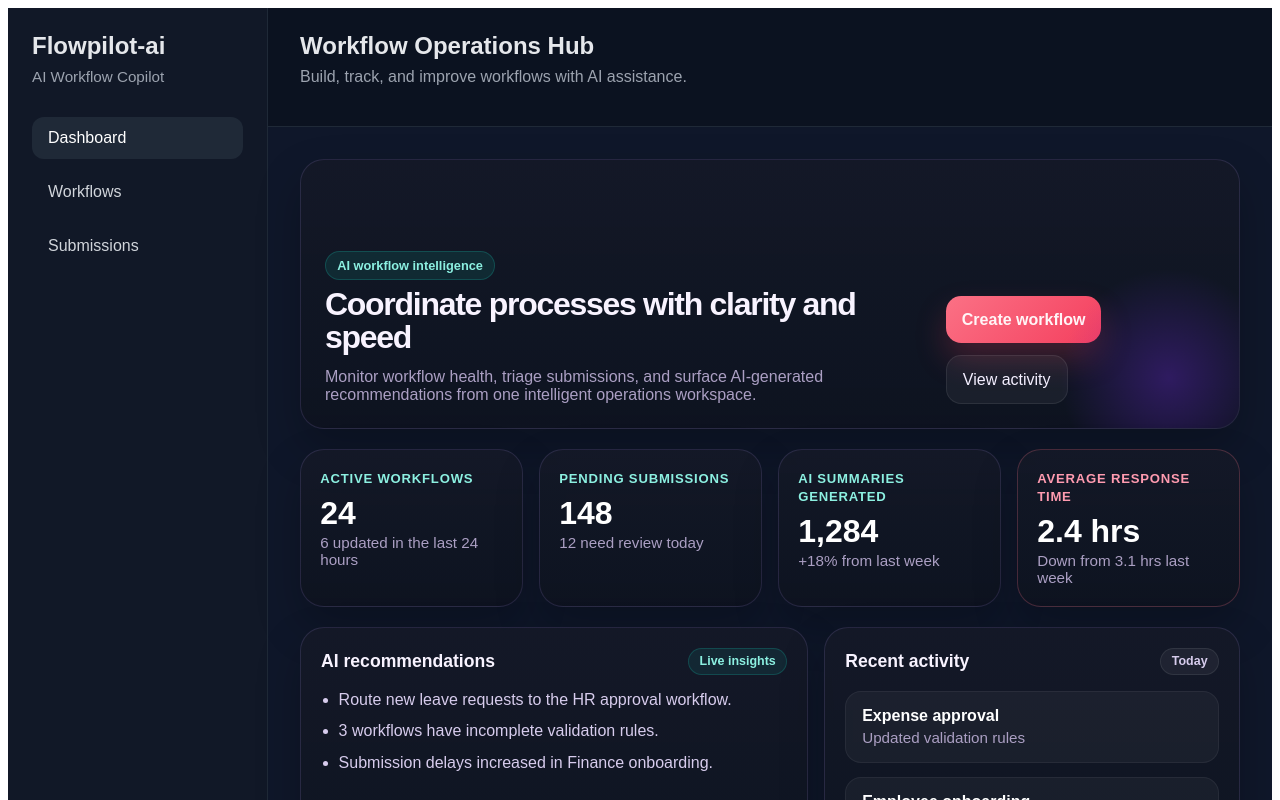
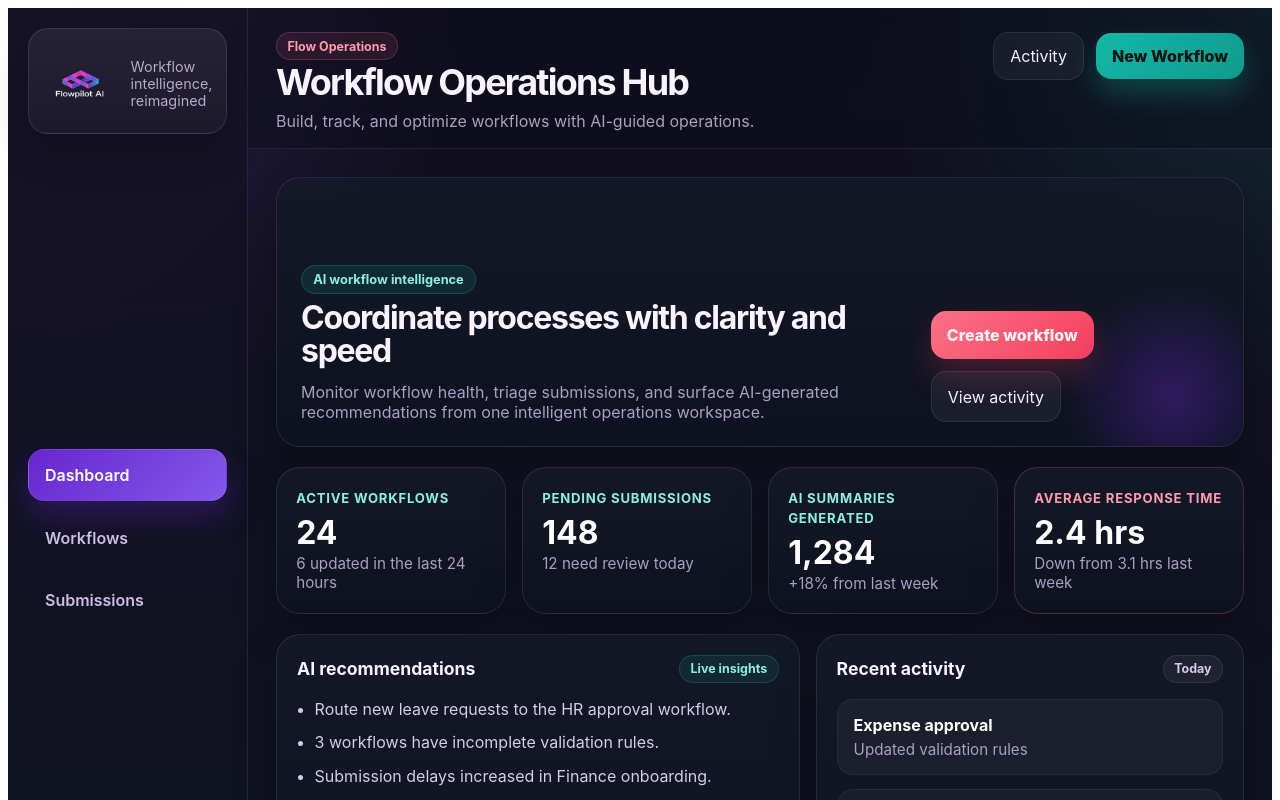
Before and after one commit to audreythando/flowpilot-ai, an Angular app in the folder client/: page /dashboard in a window 1280 px wide. Shown: the top 800 px of the page. Built offline with nearby package versions, Linux system fonts and the light colour scheme.

Commit message:
feat: (chore)logo setup

```diff
--- a/client/src/app/app.html
+++ b/client/src/app/app.html
@@ -1,8 +1,15 @@
 <div class="app-shell">
   <aside class="sidebar">
-    <div class="brand">
-      <h1>Flowpilot-ai</h1>
-      <p>AI Workflow Copilot</p>
+    <div class="brand-card">
+ <img
+  class="brand-logo"
+  src="/logo.png"
+  alt="Flowpilot AI logo"
+/>
+
+      <div class="brand-copy">
+        <p>Workflow intelligence, reimagined</p>
+      </div>
     </div>
 
     <nav class="nav-links">
@@ -10,12 +17,27 @@
       <a routerLink="/workflows" routerLinkActive="active">Workflows</a>
       <a routerLink="/submissions" routerLinkActive="active">Submissions</a>
     </nav>
+
+    <div class="sidebar-footer">
+      <div class="status-chip">
+        <span class="status-dot"></span>
+        AI copilots enabled
+      </div>
+    </div>
   </aside>
 
   <div class="main-content">
     <header class="topbar">
-      <h2>Workflow Operations Hub</h2>
-      <p>Build, track, and improve workflows with AI assistance.</p>
+      <div class="topbar-left">
+        <div class="topbar-label">Flow Operations</div>
+        <h2>Workflow Operations Hub</h2>
+        <p>Build, track, and optimize workflows with AI-guided operations.</p>
+      </div>
+
+      <div class="topbar-actions">
+        <button class="ghost-btn" type="button">Activity</button>
+        <button class="primary-btn" type="button">New Workflow</button>
+      </div>
     </header>
 
     <main class="page-content">
--- a/client/src/app/app.scss
+++ b/client/src/app/app.scss
@@ -1,79 +1,231 @@
 :host {
   display: block;
   min-height: 100vh;
-  color: #e5e7eb;
-  background: #0f172a;
-  font-family: Arial, Helvetica, sans-serif;
+  color: #f5f0ff;
+  font-family: Inter, Arial, Helvetica, sans-serif;
+  background:
+    radial-gradient(circle at top left, rgba(139, 92, 246, 0.22), transparent 28%),
+    radial-gradient(circle at top right, rgba(20, 184, 166, 0.14), transparent 25%),
+    linear-gradient(180deg, #120f1f 0%, #0e1320 100%);
+}
+
+* {
+  box-sizing: border-box;
+}
+
+button {
+  font: inherit;
 }
 
 .app-shell {
   display: grid;
-  grid-template-columns: 260px 1fr;
+  grid-template-columns: 240px 1fr;
   min-height: 100vh;
 }
 
 .sidebar {
-  background: #111827;
-  border-right: 1px solid #1f2937;
-  padding: 1.5rem;
+  display: flex;
+  flex-direction: column;
+  justify-content: space-between;
+  padding: 1.25rem;
+  background: linear-gradient(180deg, rgba(22, 18, 38, 0.95) 0%, rgba(14, 19, 32, 0.98) 100%);
+  border-right: 1px solid rgba(183, 153, 255, 0.12);
+  backdrop-filter: blur(18px);
 }
 
-.brand {
-  margin-bottom: 2rem;
+.brand-card {
+  display: flex;
+  gap: 0.85rem;
+  align-items: center;
+  padding: 1rem;
+  border-radius: 1.25rem;
+  background: linear-gradient(180deg, rgba(255, 255, 255, 0.07) 0%, rgba(255, 255, 255, 0.03) 100%);
+  border: 1px solid rgba(183, 153, 255, 0.16);
+  box-shadow: 0 18px 40px rgba(0, 0, 0, 0.24);
 
   h1 {
     margin: 0;
-    font-size: 1.5rem;
+    font-size: 1.55rem;
+    line-height: 1.05;
+    letter-spacing: -0.04em;
+    color: #f7f2ff;
   }
 
   p {
-    margin-top: 0.5rem;
-    color: #9ca3af;
-    font-size: 0.95rem;
+    margin: 0.35rem 0 0;
+    color: #b6a9cf;
+    font-size: 0.9rem;
   }
+}
+
+.brand-mark {
+  width: 2.5rem;
+  height: 2.5rem;
+  display: grid;
+  place-items: center;
+  border-radius: 0.9rem;
+  background: linear-gradient(135deg, #6d28d9 0%, #14b8a6 100%);
+  color: white;
+  font-size: 1.1rem;
+  box-shadow: 0 12px 28px rgba(109, 40, 217, 0.35);
 }
 
 .nav-links {
   display: flex;
   flex-direction: column;
-  gap: 0.75rem;
+  gap: 0.65rem;
+  margin-top: 1.5rem;
 
   a {
-    color: #d1d5db;
+    padding: 0.95rem 1rem;
+    border-radius: 1rem;
+    color: #cdbfe4;
     text-decoration: none;
-    padding: 0.75rem 1rem;
-    border-radius: 0.75rem;
-    transition: background 0.2s ease;
+    font-weight: 600;
+    transition: 0.2s ease;
+    border: 1px solid transparent;
   }
 
-  a:hover,
+  a:hover {
+    background: rgba(255, 255, 255, 0.05);
+    color: #ffffff;
+    transform: translateX(2px);
+  }
+
   a.active {
-    background: #1f2937;
+    background: linear-gradient(135deg, rgba(109, 40, 217, 0.95) 0%, rgba(139, 92, 246, 0.95) 100%);
     color: #ffffff;
+    border-color: rgba(255, 255, 255, 0.08);
+    box-shadow: 0 16px 32px rgba(109, 40, 217, 0.28);
   }
+}
+
+.sidebar-footer {
+  margin-top: 1.5rem;
+}
+
+.status-chip {
+  display: inline-flex;
+  align-items: center;
+  gap: 0.55rem;
+  padding: 0.75rem 0.9rem;
+  border-radius: 999px;
+  background: rgba(20, 184, 166, 0.1);
+  color: #97f1e4;
+  border: 1px solid rgba(20, 184, 166, 0.2);
+  font-size: 0.88rem;
+  font-weight: 700;
+}
+
+.status-dot {
+  width: 0.55rem;
+  height: 0.55rem;
+  border-radius: 50%;
+  background: #14b8a6;
+  box-shadow: 0 0 16px rgba(20, 184, 166, 0.7);
 }
 
 .main-content {
   display: flex;
   flex-direction: column;
+  min-width: 0;
 }
 
 .topbar {
-  padding: 1.5rem 2rem;
-  border-bottom: 1px solid #1f2937;
-  background: #0b1220;
+  display: flex;
+  align-items: flex-start;
+  justify-content: space-between;
+  gap: 1rem;
+  padding: 1.5rem 1.75rem 1.1rem;
+  border-bottom: 1px solid rgba(183, 153, 255, 0.12);
+  background: rgba(10, 14, 24, 0.42);
+  backdrop-filter: blur(16px);
 
   h2 {
-    margin: 0;
-    font-size: 1.5rem;
+    margin: 0.25rem 0 0;
+    font-size: 2.25rem;
+    line-height: 1.02;
+    letter-spacing: -0.05em;
+    color: #f8f3ff;
   }
 
   p {
-    margin-top: 0.5rem;
-    color: #9ca3af;
+    margin: 0.6rem 0 0;
+    color: #ab9fc3;
+    max-width: 700px;
   }
 }
 
+.topbar-label {
+  display: inline-block;
+  padding: 0.35rem 0.65rem;
+  border-radius: 999px;
+  font-size: 0.78rem;
+  font-weight: 700;
+  color: #ff9bb0;
+  background: rgba(251, 113, 133, 0.1);
+  border: 1px solid rgba(251, 113, 133, 0.22);
+}
+
+.topbar-actions {
+  display: flex;
+  gap: 0.75rem;
+  align-items: center;
+}
+
+.ghost-btn,
+.primary-btn {
+  border: none;
+  border-radius: 0.95rem;
+  padding: 0.8rem 1rem;
+  cursor: pointer;
+  transition: 0.2s ease;
+}
+
+.ghost-btn {
+  background: rgba(255, 255, 255, 0.05);
+  color: #f4efff;
+  border: 1px solid rgba(255, 255, 255, 0.08);
+}
+
+.ghost-btn:hover {
+  background: rgba(255, 255, 255, 0.09);
+}
+
+.primary-btn {
+  background: linear-gradient(135deg, #14b8a6 0%, #0f9b8e 100%);
+  color: #041311;
+  font-weight: 800;
+  box-shadow: 0 14px 28px rgba(20, 184, 166, 0.28);
+}
+
+.primary-btn:hover {
+  transform: translateY(-1px);
+}
+
 .page-content {
-  padding: 2rem;
+  padding: 1.75rem;
 }
+
+.brand-card {
+  display: flex;
+  align-items: center;
+  gap: 0.85rem;
+}
+
+.brand-logo {
+  width: 4.5rem;
+  height: 4.5rem;
+  object-fit: contain;
+  flex-shrink: 0;
+}
+
+.brand-copy {
+  h1 {
+    margin: 0;
+  }
+
+  p {
+    margin: 0.35rem 0 0;
+  }
+}
```
Also changed, not shown: client/public/logo.png (added), client/src/assets/logos/logo.png (added).
